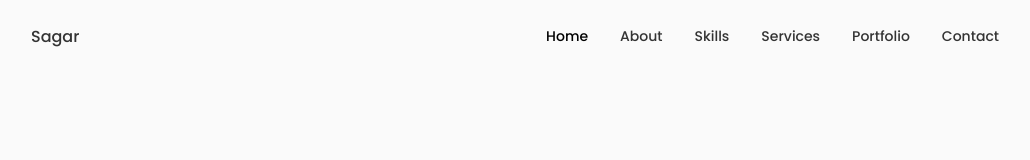
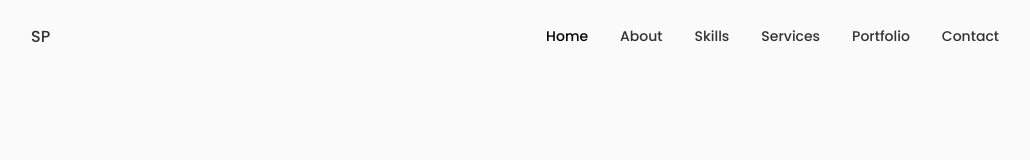
Before and after one commit to devops-sagar/knowme, a React (Create React App) app: page / in a window 1280 px wide. Shown: the top 160 px of the page, without its empty margins (125-1155 px from the left). Built offline with nearby package versions, Linux system fonts and the light colour scheme.

Commit message:
modified some code

```diff
--- a/src/components/footer/Footer.jsx
+++ b/src/components/footer/Footer.jsx
@@ -39,7 +39,8 @@ const Footer = () => {
 
         <span className="footer__copy">
           &#169; Sagar Pathak. OpenSource. Contact for sourcecode<br/>
-          V 12.15.1
+          V 12.15.1<br/>
+          🚩 जय श्री राम 🚩
         </span>
       </div>
     </footer>
--- a/src/components/header/Header.jsx
+++ b/src/components/header/Header.jsx
@@ -1,5 +1,6 @@
 import React, { useState } from 'react';
 import "./header.css";
+import face from "../../assets/toon.jpeg";
 
 const Header = () => {
 
@@ -23,7 +24,7 @@ const Header = () => {
     <header className="header">
       <nav className="nav container">
 
-        <a href="index.html" className="nav__logo">Sagar</a>
+        <a href="#home" className="nav__logo">SP</a>
 
         <div className={Toggle ? "nav__menu show__menu" : "nav__menu"}>
 
```
Also changed, not shown: src/assets/toon.jpeg (added).
